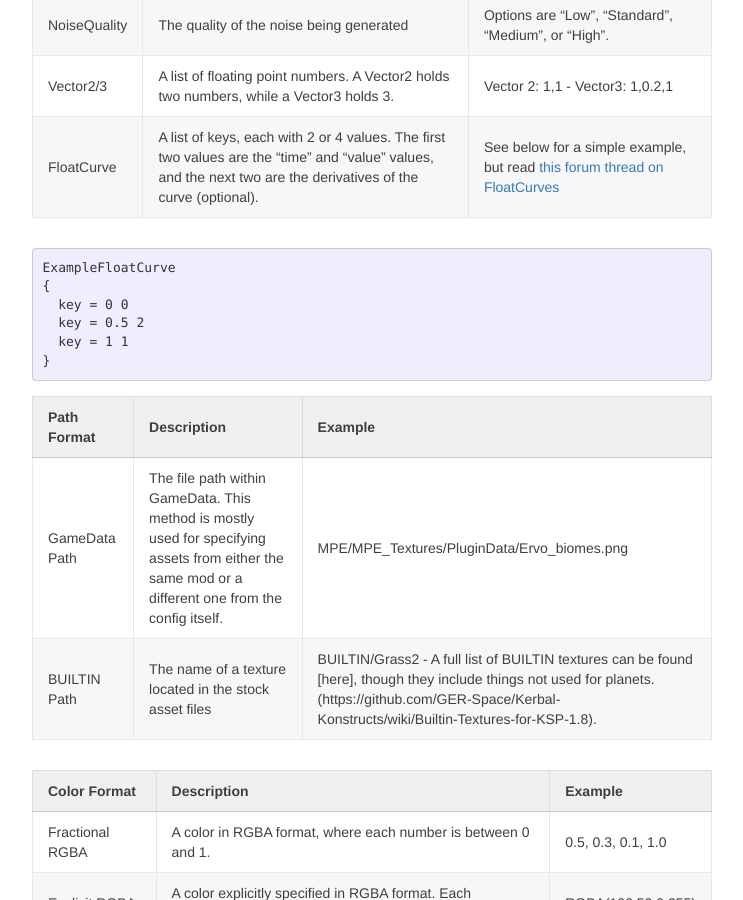
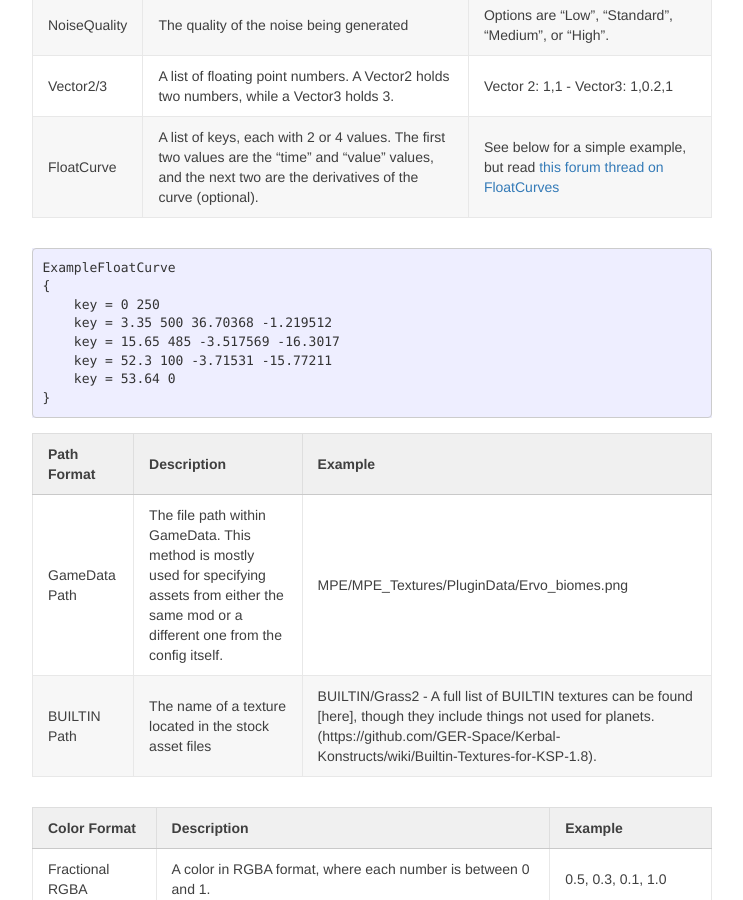
Before and after one commit to Kopernicus/wiki, a Jekyll site: the page built from main/DataTypes.md, in a window 1280 px wide and 900 px high, scrolled down 1071 px. Shown: the whole window, without its empty margins (268-1011 px from the left). Built offline with Jekyll 4.4.1, drawn with Linux system fonts in a browser that asks for light colours.

Commit message:
use tangents in example

````diff
--- a/main/DataTypes.md
+++ b/main/DataTypes.md
@@ -33,9 +33,11 @@ pressureCurve = FloatCurve
 ```
 ExampleFloatCurve
 {
-  key = 0 0
-  key = 0.5 2
-  key = 1 1
+    key = 0 250
+    key = 3.35 500 36.70368 -1.219512
+    key = 15.65 485 -3.517569 -16.3017
+    key = 52.3 100 -3.71531 -15.77211
+    key = 53.64 0
 }
 ```
 
````
